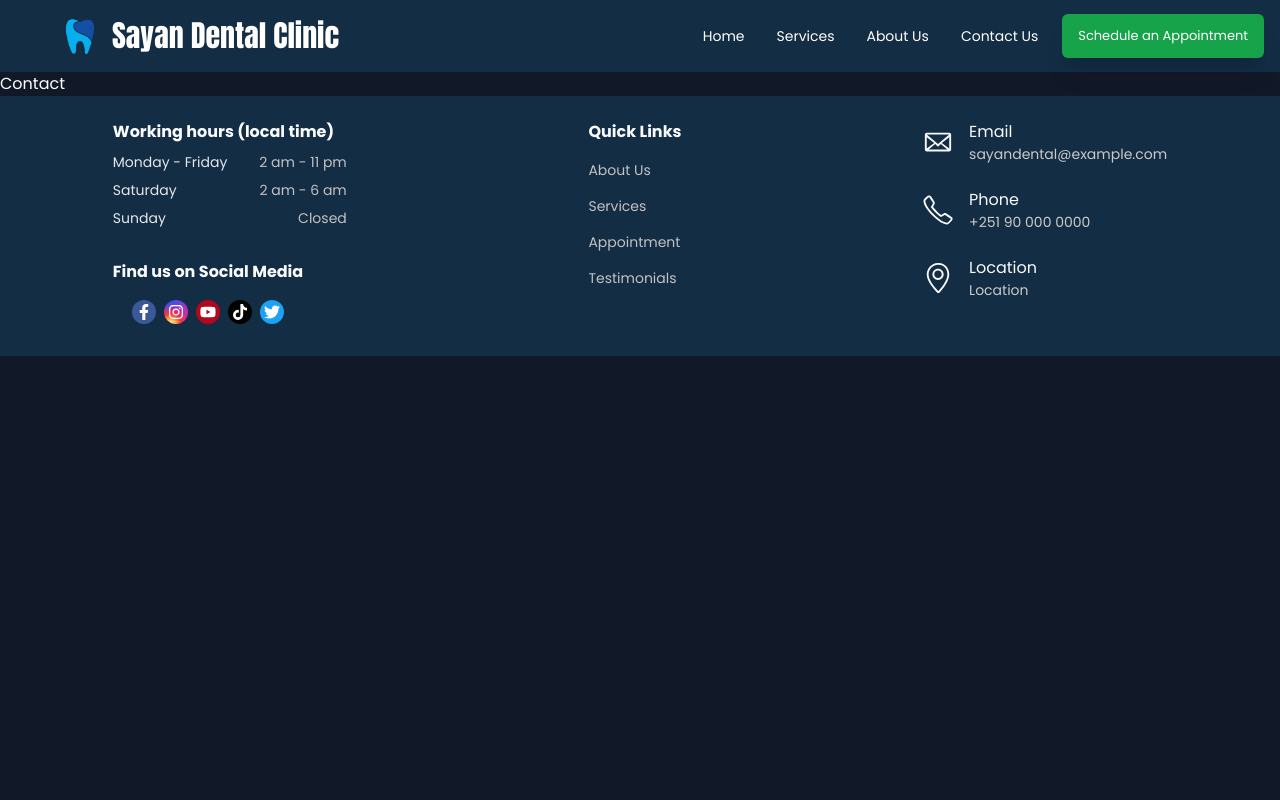
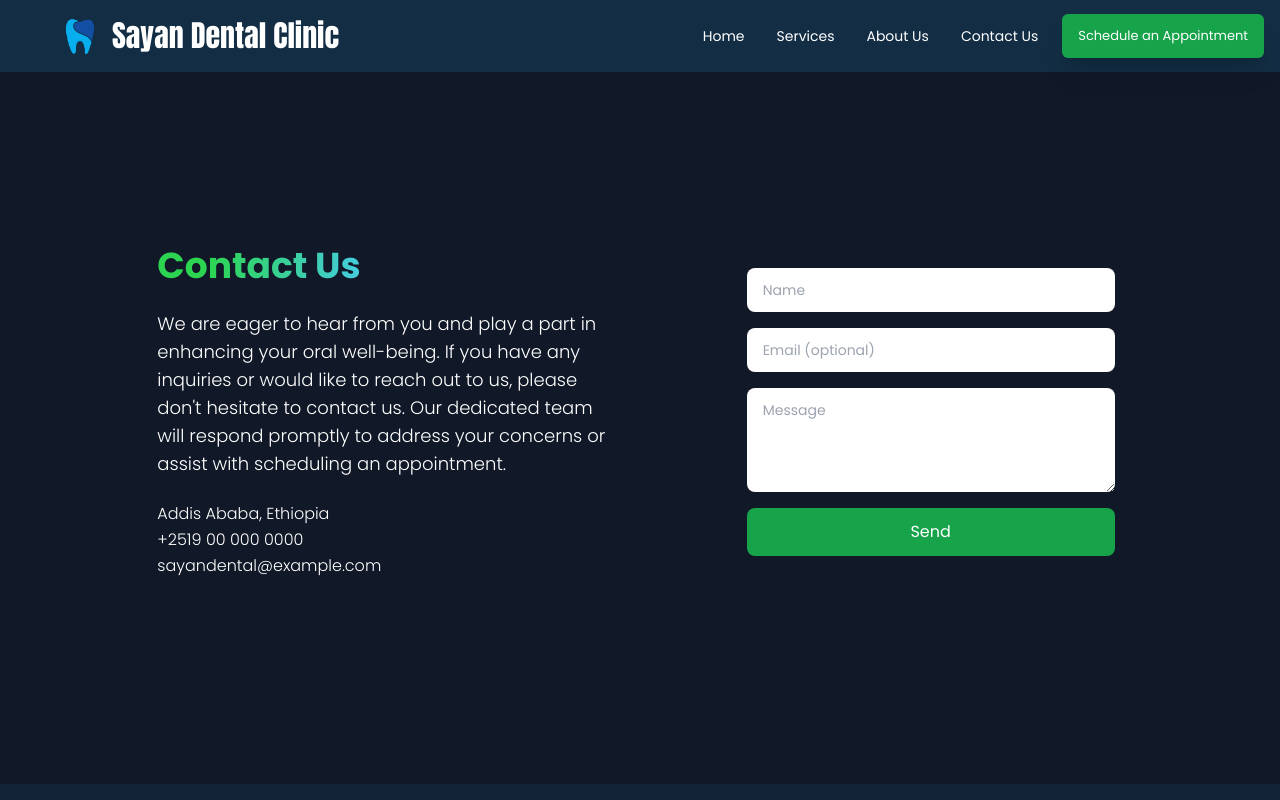
Before and after one commit to redi-b/dental-web, a Next.js app: page /contact in a window 1280 px wide. Shown: the top 800 px of the page. Built offline with nearby package versions, Linux system fonts and the light colour scheme.

Commit message:
added contact page, cleanup

```diff
--- a/src/app/(defaultLayout)/about/page.tsx
+++ b/src/app/(defaultLayout)/about/page.tsx
@@ -1,8 +1,11 @@
-import React from 'react'
+import Connect from '@sections/Connect'
 
 const AboutPage = () => {
   return (
-    <div>About</div>
+    <div>
+
+      <Connect />
+    </div>
   )
 }
 
--- a/src/app/(defaultLayout)/contact/page.tsx
+++ b/src/app/(defaultLayout)/contact/page.tsx
@@ -1,9 +1,59 @@
-import React from 'react'
+import CustomButton from "@components/CustomButton";
+import Connect from "@sections/Connect";
+import React from "react";
 
 const ContactPage = () => {
+  const inputStyles = "text-sm px-4 py-3 rounded-lg w-full";
+
   return (
-    <div>Contact</div>
-  )
-}
+    <>
+      <div className="flex sm:flex-col items-center justify-evenly w-full min-md:min-h-[85vh] p-6 sm:gap-6 md:py-12 ">
+        <div className="flex flex-col items-start justify-between w-full max-w-md gap-6 font-light">
+          <h1 className="text-4xl font-bold text-default-gradient sm:self-center">
+            Contact Us
+          </h1>
+          <p className="text-lg md:text-base">
+            We are eager to hear from you and play a part in enhancing your oral
+            well-being. If you have any inquiries or would like to reach out to
+            us, please don't hesitate to contact us. Our dedicated team will
+            respond promptly to address your concerns or assist with scheduling
+            an appointment.
+          </p>
+          <div className="flex flex-col gap-0.5">
+            <span className="">Addis Ababa, Ethiopia</span>
+            <span className="">+2519 00 000 0000</span>
+            <span className="">sayandental@example.com</span>
+          </div>
+        </div>
+        <form
+          className="flex flex-col items-center w-full h-full max-w-sm px-2 gap-4"
+          action=""
+        >
+          <input
+            className={`${inputStyles}`}
+            type="text"
+            name="name"
+            placeholder="Name"
+            required
+          />
+          <input
+            className={`${inputStyles}`}
+            type="email"
+            name="email"
+            placeholder="Email (optional)"
+          />
+          <textarea
+            className={`${inputStyles}`}
+            name="message"
+            rows={4}
+            placeholder="Message"
+          ></textarea>
+          <CustomButton text="Send" classes="w-full rounded-lg" />
+        </form>
+      </div>
+      <Connect contact />
+    </>
+  );
+};
 
-export default ContactPage
+export default ContactPage;
--- a/src/app/(defaultLayout)/services/page.tsx
+++ b/src/app/(defaultLayout)/services/page.tsx
@@ -1,8 +1,11 @@
-import React from 'react'
+import Connect from '@sections/Connect'
 
 const ServicesPage = () => {
   return (
-    <div>Services</div>
+    <div>
+
+      <Connect />
+    </div>
   )
 }
 
--- a/src/sections/Connect.tsx
+++ b/src/sections/Connect.tsx
@@ -5,7 +5,7 @@ import Modal from "@components/Modal";
 import { useState } from "react";
 import LocationModal from "./LocationModal";
 
-const Connect = () => {
+const Connect = ({ contact }: { contact?: boolean }) => {
   const [locationModalOpen, setLocationModalOpen] = useState(false);
 
   return (
@@ -29,12 +29,14 @@ const Connect = () => {
               link
               to=""
             />
+            {contact || (
               <CustomButton
                 text="Contact Us"
                 classes="w-full rounded-[4px]"
                 link
                 to="/contact"
               />
+            )}
             <CustomButton
               text="Visit Us"
               classes="w-full rounded-[4px]"
--- a/src/sections/ServicesOverview.tsx
+++ b/src/sections/ServicesOverview.tsx
@@ -7,7 +7,6 @@ import {
   Navigation,
   Pagination,
   EffectCoverflow,
-  Autoplay,
 } from "swiper/modules";
 import { BiCaretLeft, BiCaretRight } from "react-icons/bi";
 
@@ -25,11 +24,11 @@ const Test = () => {
       <div className="relative py-4 px-10 sm:px-4 max-w-6xl">
         <div className="min-lg:px-4">
           <Swiper
-            autoplay={{
-              delay: 2500,
-              disableOnInteraction: true,
-              pauseOnMouseEnter: true,
-            }}
+            // autoplay={{
+            //   delay: 2500,
+            //   disableOnInteraction: true,
+            //   pauseOnMouseEnter: true,
+            // }}
             spaceBetween={2}
             effect={"coverflow"}
             grabCursor={true}
@@ -45,7 +44,7 @@ const Test = () => {
               slideShadows: false,
               scale: 0.8,
             }}
-            modules={[Navigation, Pagination, EffectCoverflow, Autoplay]}
+            modules={[Navigation, Pagination, EffectCoverflow]}
             navigation={{
               nextEl: ".swiper-button-next",
               prevEl: ".swiper-button-prev",
```
Lines whose indentation alone changed are shown as unchanged.
